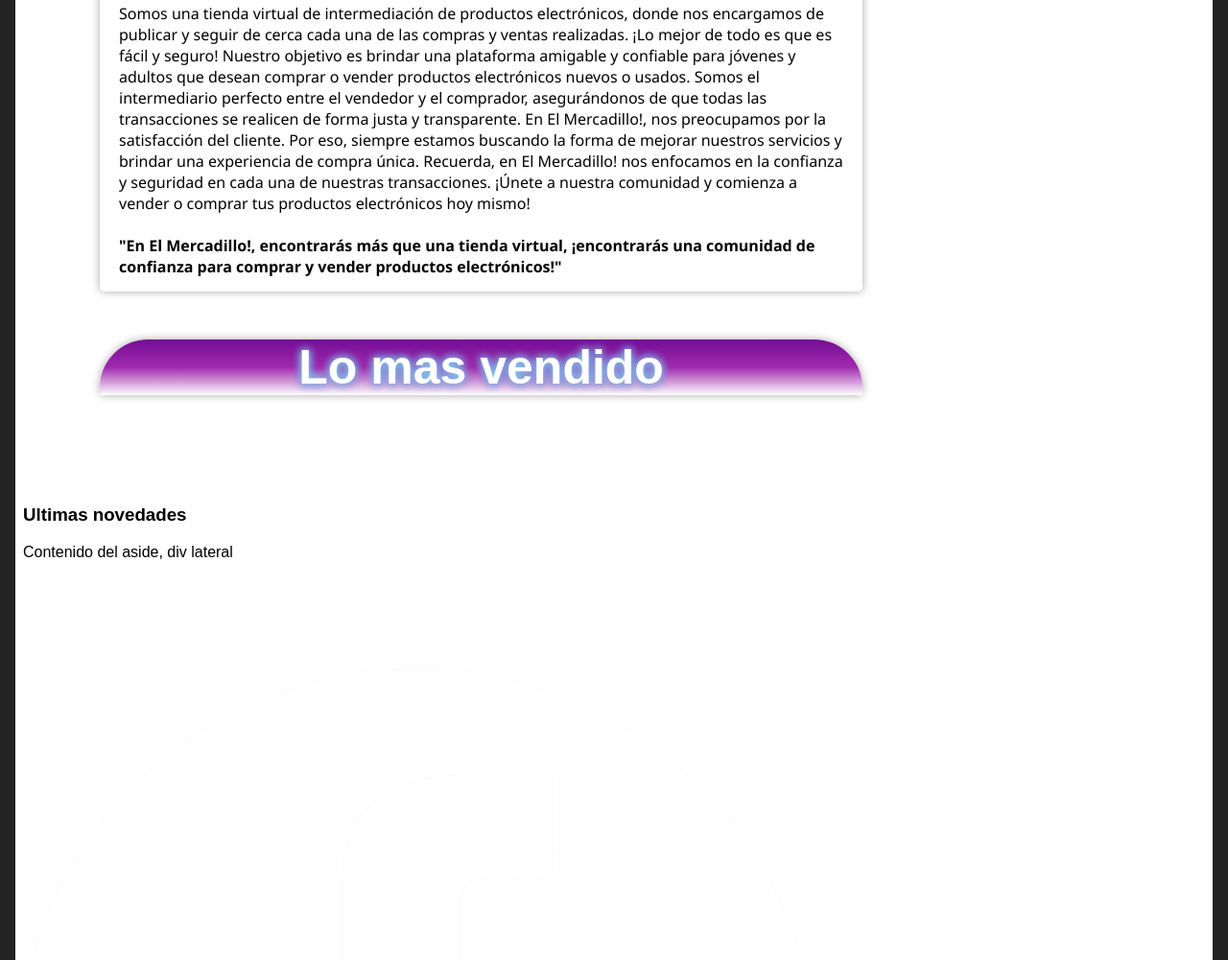
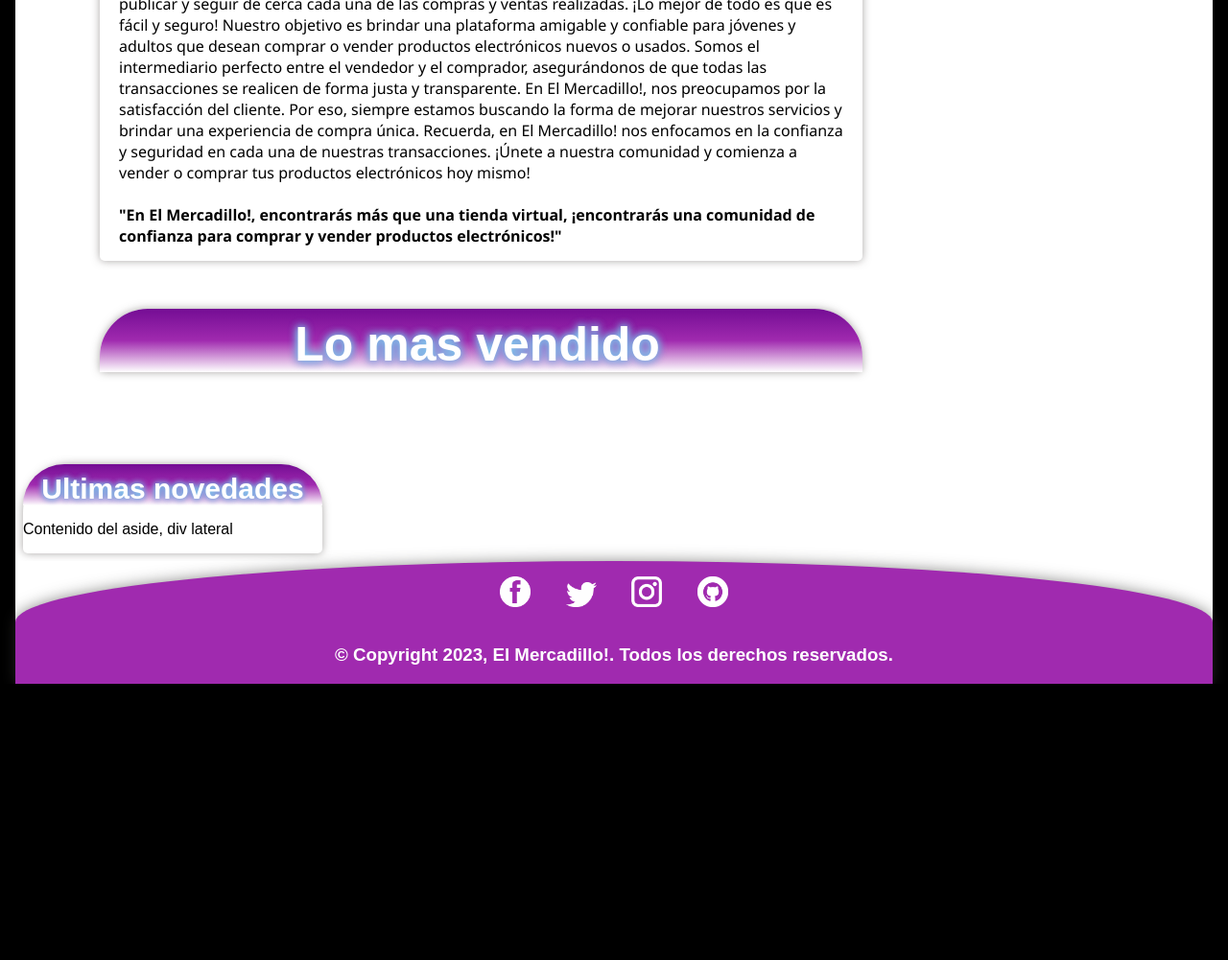
Before and after one commit to Arumarce/mercadillo, a plain HTML site: page index.html in a window 1280 px wide. Shown: the part 639-1640 px from the top of the page at 96% size. After the commit the page ends 1352 px from the top, so only its background shows below. Drawn offline with nearby package versions, Linux system fonts and the light colour scheme; a web font is replaced by a local one.

Commit message:
Add files via upload
actualizacion de estilos

```diff
--- a/estilos/estilos.css
+++ b/estilos/estilos.css
@@ -1,7 +1,3 @@
-* {
-
-    box-sizing: border-box;
-}
 
 html {
     font-size: 1rem;
@@ -10,14 +6,16 @@ html {
 
 body, header, main, footer {
     min-height: 50px;
-    margin-left: 0.5rem;
-    margin-right: 0.5rem;
+    margin: 0 0.5rem 0 0.5rem;
     min-width: 400px;
+}
+*::selection {
+    background-color: rgba(162, 48, 214, 0.637);
 }
 
 body {
-    margin-top: 0.5rem;
-    background-color: rgb(36, 35, 35);
+    margin-top: auto;
+    background-color: black;
     font-family: 'Dongle', sans-serif;
 }
 main {
@@ -25,18 +23,20 @@ main {
     overflow: auto;
     background-color: white;
 
+
+
 }
 
 header {
-    border-radius: 50px 50px 0px 0;
     display: block;
-    background: linear-gradient(rgb(60, 4, 77), rgb(160, 42, 175), rgb(255, 255, 255));
-    box-shadow: 0 0 0.5rem rgb(83 78 76 / 50%);
+    background: linear-gradient(rgb(60, 4, 77), rgb(160, 42, 175), rgba(255, 255, 255, 0.849));
+
+
+}
+header {position: sticky;top: 0;
 }
 
-footer {
-    background: white ;
-}
+
 
 /* Contenido principal del sitio. Le damos estilo al div que esta dentro del main.
 Solo funciona si el div es hijo directo del main, no funciona si esta
@@ -76,6 +76,7 @@ main>aside {
     width: auto;
     text-align: center;
     margin-bottom: 0;
+    padding: 0.5rem 1rem 0 0.5rem;
     color: rgb(255, 255, 255);
     text-shadow: 0 0 0.2em rgb(133, 212, 238), 0 0 0.2em rgb(119, 205, 255),
 		0 0 0.2em rgb(116, 13, 148);
@@ -95,25 +96,26 @@ main>aside {
     padding-bottom: 15px;
 }
 
+
+/*Logo y Menu */
 #imagenlogo {
     width: 300px;
 }
 
-/*Logo y Menu */
+
 .encabezado-logo {
     width: auto;
     display:inline-block;
-    margin:1rem;
+    margin:0 0 0 3rem;
 
 
 }
 .encabezado-nav {
     left:auto;
-    position: relative;
     top: auto;
     width: auto;
     display: inline-block;
-    margin: 0.5rem 0  0.5rem 1rem;
+    margin: 0.5rem 0  0.5rem 5rem;
 }
 
 .encabezado-nav ul {
@@ -124,7 +126,7 @@ main>aside {
     float: left;
     font-weight: 700;
     text-align: center;
-    margin: 1rem;
+    margin: 0 2rem 0 2rem;
 
 }
 
@@ -138,6 +140,7 @@ main>aside {
     text-shadow: 0 0 0.2em rgb(159, 111, 236), 0 0 0.2em #87F,
 		0 0 0.2em #87F;
     color: rgb(134, 234, 241);
+    transition: 1s;
 
 }
 
@@ -146,3 +149,47 @@ main>aside {
     font-size: 1.5rem;
     background: transparent;
 }
+/* Estilos del Aside */
+.contenidolateral {
+    min-height: 50px;
+    margin: 0.5rem;
+    box-shadow: 0 0 0.5rem rgb(83 78 76 / 50%);
+    border-radius: 50px 50px 5px 5px;
+}
+.contenidolateral h3 {
+    background: linear-gradient(rgb(116, 13, 148), rgb(160, 42, 175), rgb(255, 255, 255));
+    border-radius: 50px 50px 0 0;
+    font-size: 30px;
+    width: auto;
+    text-align: center;
+    margin: auto;
+    padding: 0.6rem 0.5rem 0 0.5rem;
+    color: rgb(255, 255, 255);
+    text-shadow: 0 0 0.2em rgb(133, 212, 238), 0 0 0.2em rgb(119, 205, 255),
+		0 0 0.2em rgb(116, 13, 148);
+
+
+}
+
+/* Estilos del Footer */
+footer {
+    background-color: white;
+}
+footer div{
+    display: inline-block;
+    margin-top:0;
+    padding: auto;
+    text-align: center;
+    width: 100%;
+    background:rgb(160, 42, 175) ;
+    border-radius: 50% 50% 0 0;
+    color: white;
+    box-shadow: 0 0 0.9rem rgba(58, 55, 54, 0.575);
+
+
+
+}
+footer div img {
+    width: 2rem;
+    margin: 1rem;
+}
```
